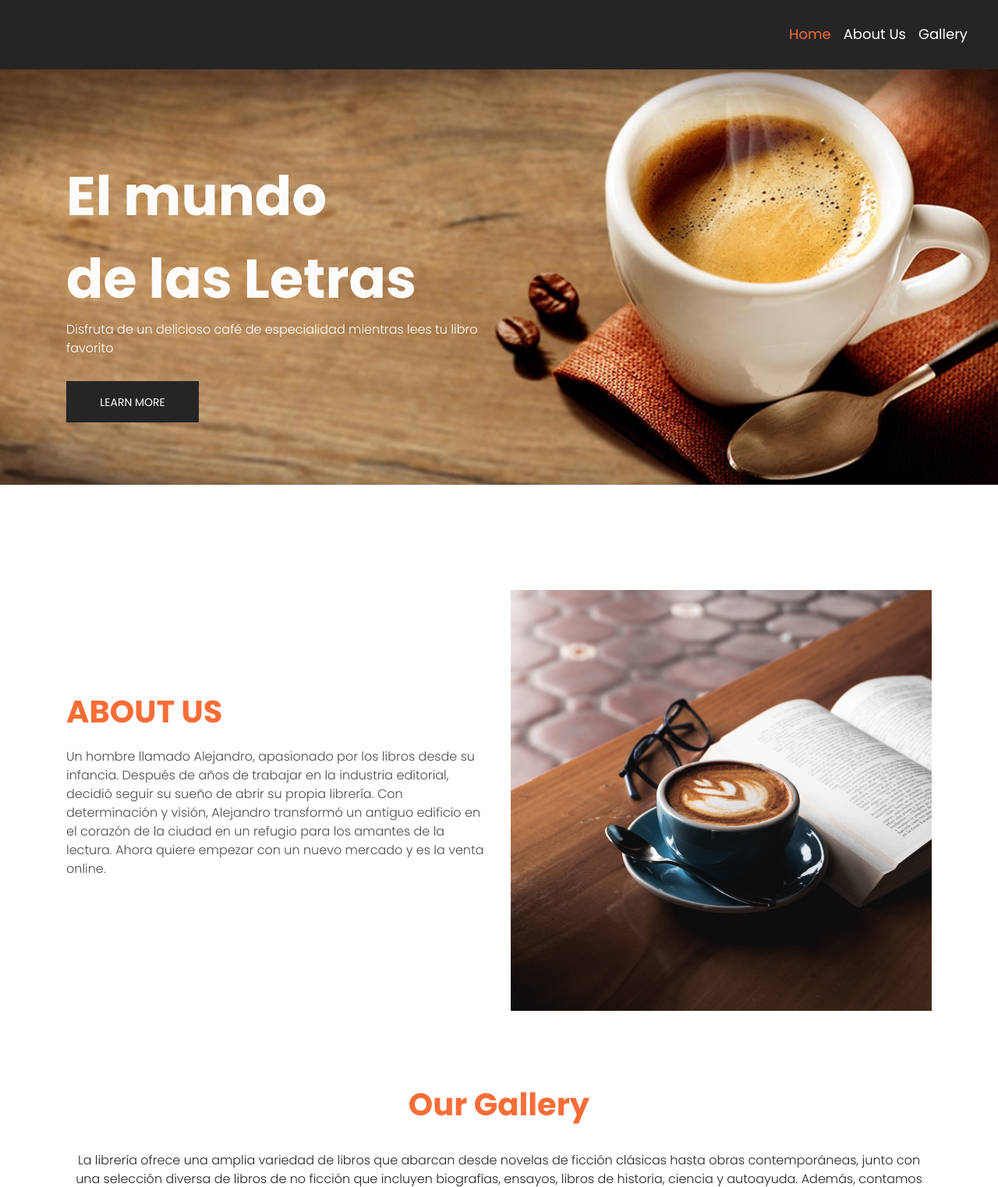
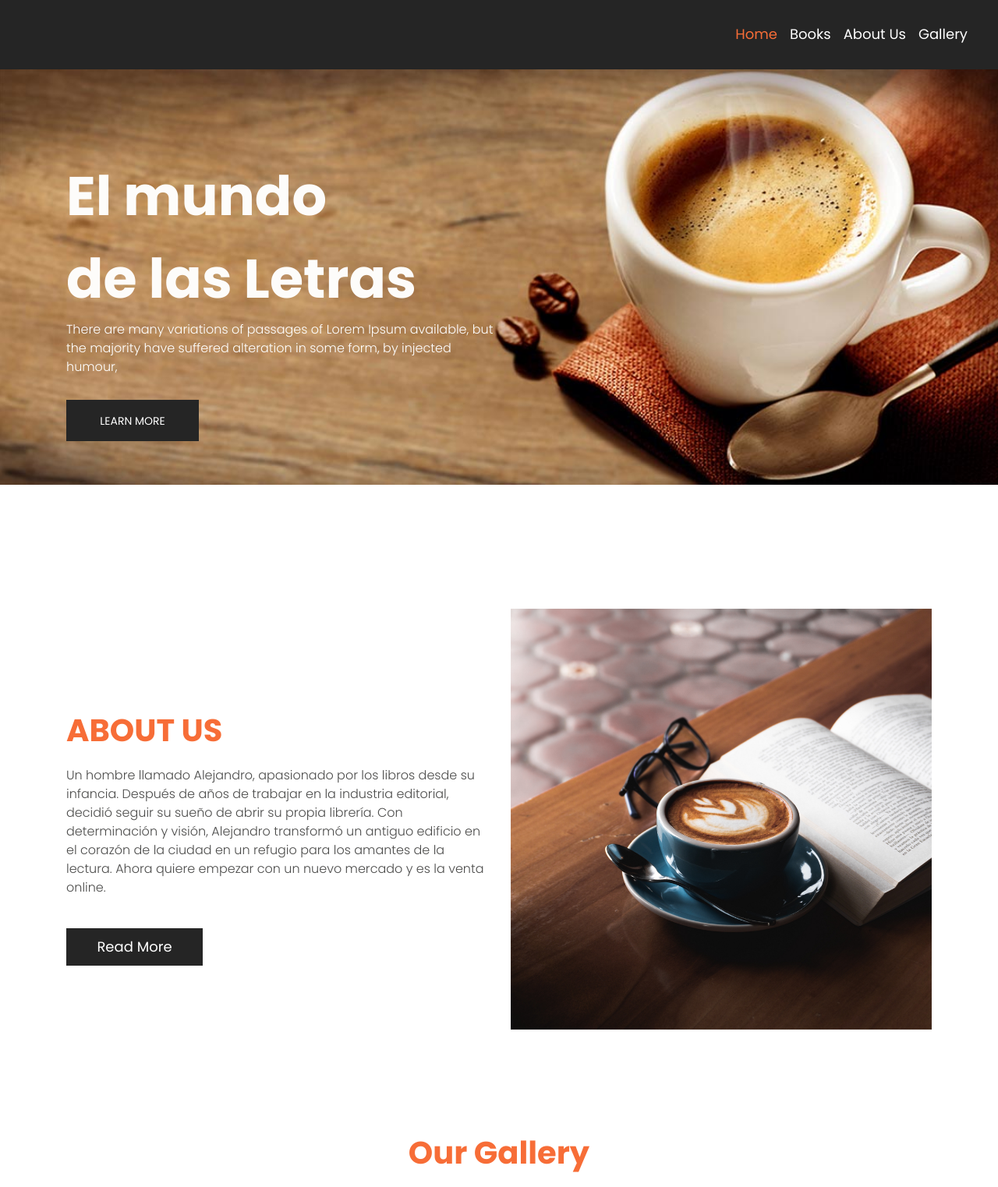
Before and after one commit to jhorvi24/architecture-ha-hs, a Flask app: page / in a window 1280 px wide. Shown: the top 1523 px of the page at 78% size. Run offline with Flask 3, Linux system fonts and the light colour scheme; some libraries are stand-ins or nearby versions.

Commit message:
update templates coffee

```diff
--- a/app.py
+++ b/app.py
@@ -1,14 +1,43 @@
 from flask import Flask, render_template
-
+import mysql.connector
 import boto3
 
 app = Flask(__name__)
+ssm_client = boto3.client('ssm', region_name='us-east-1')
 
+host='/book/host'
+user='/book/user'
+password='/book/password'
+database='/book/database'
+
+response = ssm_client.get_parameters(
+        Names=[host, user, password, database],
+        WithDecryption=True
+)
+
+rds_database = response['Parameters'][0]['Value']
+rds_host = response['Parameters'][1]['Value']
+rds_password = response['Parameters'][2]['Value']
+rds_user = response['Parameters'][3]['Value']
 
 
 @app.route('/')
 def home():
 	return render_template("index.html")
+
+@app.route('/books')
+def books():
+    conn = mysql.connector.connect(
+        host=rds_host,
+        user=rds_user,
+        password=rds_password,
+        database=rds_database)
+
+    c = conn.cursor()
+    c.execute("SELECT * FROM Books")
+    books = c.fetchall()
+    conn.close()
+    return render_template("books.html", books=books)
 
 @app.route('/about_us')
 def about_us():
--- a/templates/about.html
+++ b/templates/about.html
@@ -15,7 +15,7 @@ About Us
                <div class="about_taital">About Us</div>
                <p class="about_text">Un hombre llamado Alejandro, apasionado por los libros desde su infancia. Después de años de trabajar en la industria editorial, decidió seguir su sueño de abrir su propia librería. Con determinación y visión, Alejandro transformó un antiguo edificio en el corazón de la ciudad en un refugio para los amantes de la lectura. Ahora quiere empezar con un nuevo mercado y es la venta online.</p>
 
-               <div class="read_bt"><a href="{{url_for('home')}}">Home</a></div>
+               <div class="read_bt"><a href="{{url_for('books')}}">Read More</a></div>
             </div>
          </div>
          <div class="col-md-6">
--- a/templates/base.html
+++ b/templates/base.html
@@ -51,7 +51,9 @@
                      <li class="nav-item active">
                         <a class="nav-link" href="{{ url_for('home')}}">Home</a>
                      </li>
-
+                     <li class="nav-item">
+                        <a class="nav-link" href="{{url_for('books')}}">Books</a>
+                     </li>
                      <li class="nav-item">
                         <a class="nav-link" href="{{ url_for('about_us')}}">About Us</a>
                      </li>
--- a/templates/gallery.html
+++ b/templates/gallery.html
@@ -106,7 +106,7 @@ Gallery
             </div>
          </div>
       </div>
-
+      <div class="seemore_bt"><a href="{{ url_for('books')}}">See More</a></div>
    </div>
 </div>
 <!-- gallery section end -->
--- a/templates/index.html
+++ b/templates/index.html
@@ -14,7 +14,7 @@
                      <div class="banner_taital">
                         <h1 class="coffee_text">El mundo</h1>
                         <h1 class="coffee_text">de las Letras</h1>
-                        <p class="there_text">Disfruta de un delicioso café de especialidad mientras lees tu libro favorito</p>
+                        <p class="there_text">There are many variations of passages of Lorem Ipsum available, but the majority have suffered alteration in some form, by injected humour, </p>
                         <div class="learnmore_bt"><a href="{{url_for('about_us')}}">Learn More</a></div>
                      </div>
                   </div>
@@ -32,7 +32,7 @@
                <div class="about_taital">About Us</div>
                <p class="about_text">Un hombre llamado Alejandro, apasionado por los libros desde su infancia. Después de años de trabajar en la industria editorial, decidió seguir su sueño de abrir su propia librería. Con determinación y visión, Alejandro transformó un antiguo edificio en el corazón de la ciudad en un refugio para los amantes de la lectura. Ahora quiere empezar con un nuevo mercado y es la venta online.</p>
 
-
+               <div class="read_bt"><a href="{{url_for('books')}}">Read More</a></div>
             </div>
          </div>
          <div class="col-md-6">
@@ -142,7 +142,7 @@
             </div>
          </div>
       </div>
-
+      <div class="seemore_bt"><a href="{{ url_for('books')}}">See More</a></div>
    </div>
 </div>
 <!-- gallery section end -->
@@ -153,7 +153,7 @@
       <div class="row">
          <div class="col-sm-12">
             <h1 class="client_taital">Testimonial</h1>
-            <p class="client_text">La experiencia de nuestro clientes</p>
+            <p class="client_text">Eeven slightly believable. If you are going to use a passage of Lorem Ipsum, you need to</p>
          </div>
       </div>
    </div>
```
Also changed, not shown: templates/books.html (added, +47 -0 lines), 1 other file.
